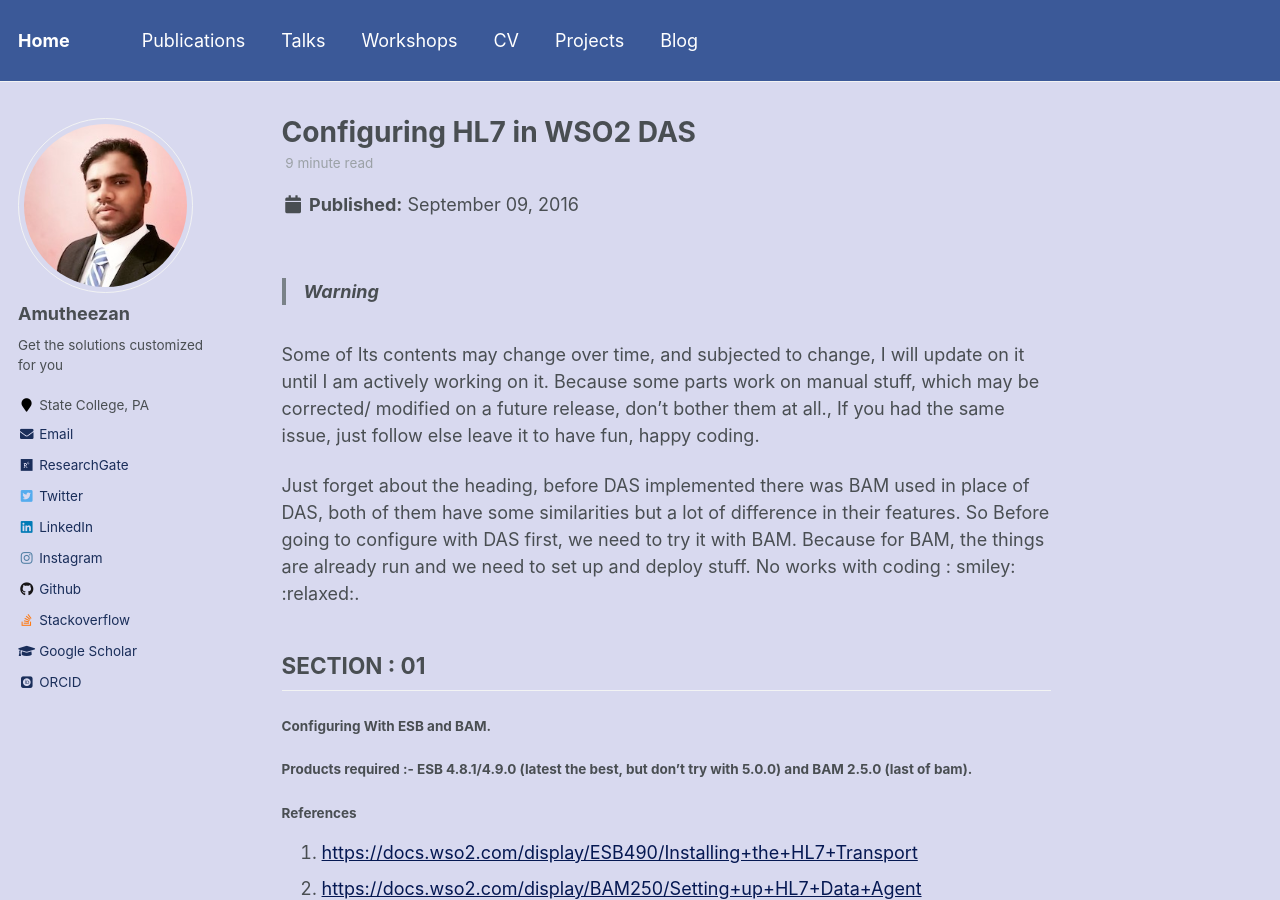
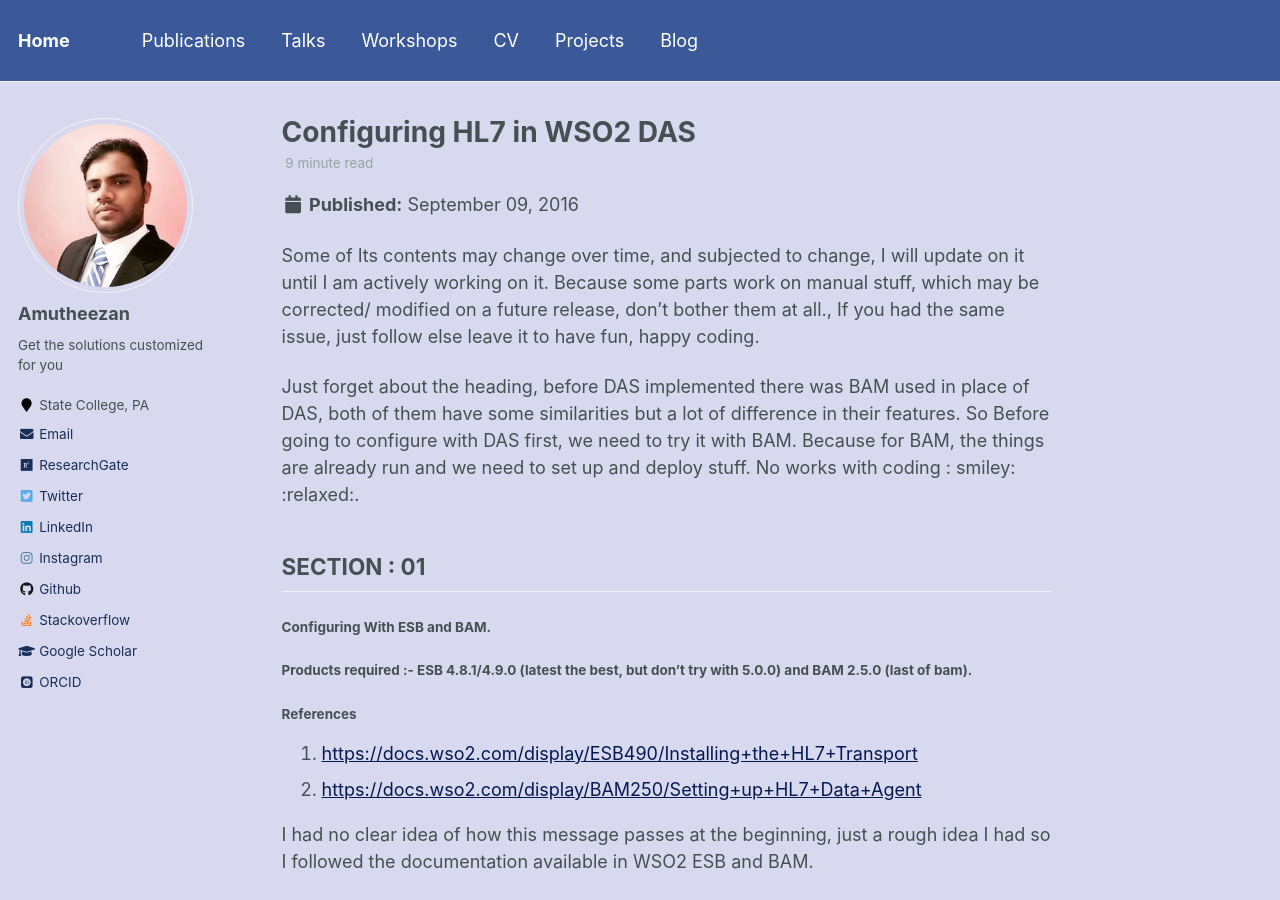
Before and after one commit to Amutheezan/amutheezan.github.io, a Jekyll site: the page built from _posts/2016-09-09-confhl7das.md, in a window 1280 px wide and 900 px high. Built offline with Jekyll 4.4.1, drawn with Linux system fonts in a browser that asks for light colours; some web fonts are replaced.

Commit message:
Update 2016-09-09-confhl7das.md

```diff
--- a/_posts/2016-09-09-confhl7das.md
+++ b/_posts/2016-09-09-confhl7das.md
@@ -10,8 +10,6 @@ tags:
 - wso2
 
 ---
-
-> **Warning**
 
 Some of Its contents may change over time, and subjected to change, I will update on it until I am actively working on
 it. Because some parts work on manual stuff, which may be corrected/ modified on a future release, don't bother them at
```
